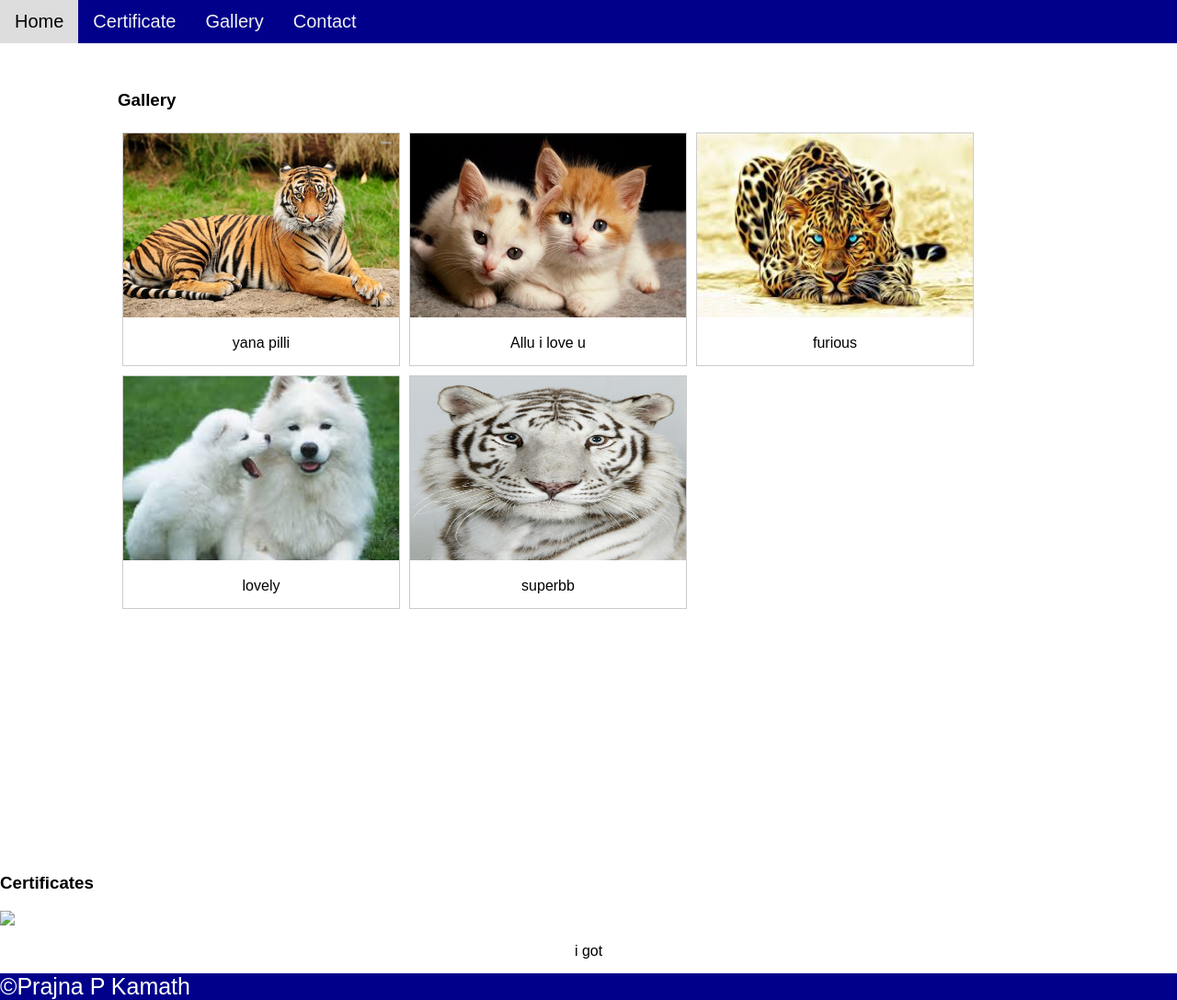
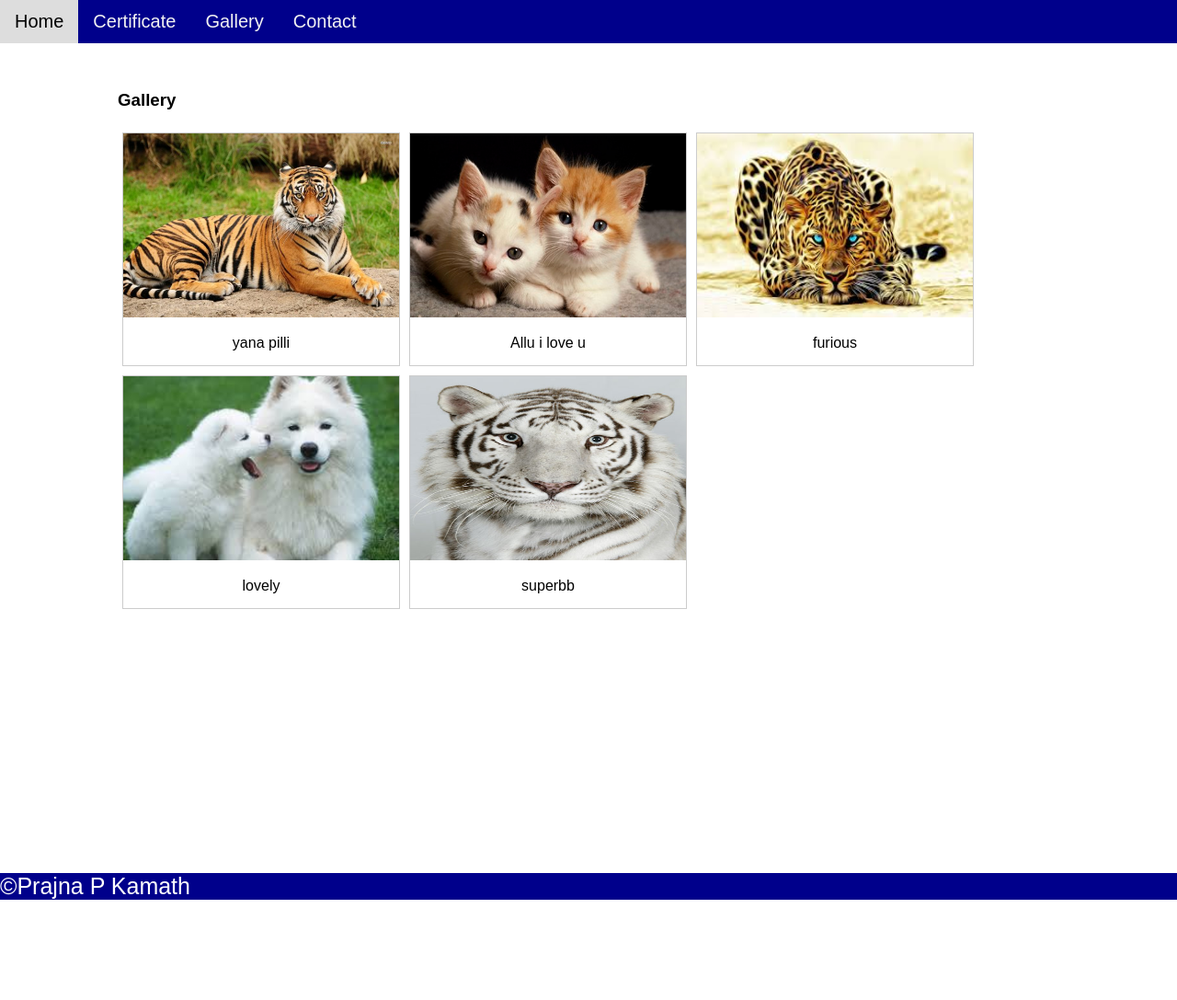
Before and after one commit to 4mt16is027/MYBLOG, a plain HTML site: page gallery.html in a window 1280 px wide. Shown: the whole page at 92% size. After the commit the page ends 978 px from the top, so only its background shows below. Drawn offline with Linux system fonts and the light colour scheme.

```diff
--- a/gallery.html
+++ b/gallery.html
@@ -43,13 +43,7 @@
 
         <!---End of Gallery content--->
     </div>
-    <!----certificates i got--->
-       <h3>Certificates</h3>
-       <div class="certificate">
-       <img src="certificate.html"/>
-          <div class="desc">i got</div>
-    </div>
-    <!----END----->
+
     <!---end of body content---->
     <!---footer content---->
     <div class="footer">
```
